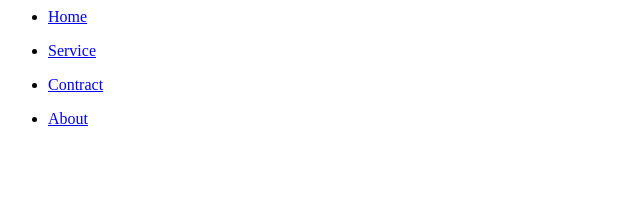
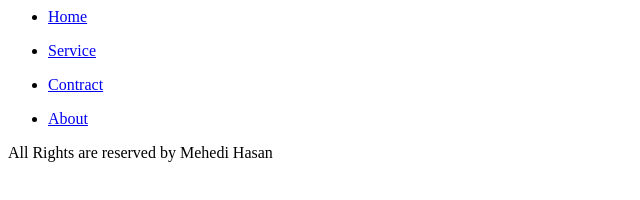
Before and after one commit to Mehedi3450/git-tutorial, a plain HTML site: page index.html in a window 1280 px wide. Shown: the whole page, without its empty margins (0-640 px from the left). Drawn offline with Linux system fonts and the light colour scheme.

Commit message:
footer added

```diff
--- a/index.html
+++ b/index.html
@@ -17,5 +17,6 @@
         <li><a href="#">About</a></li>
       </ul>
     </nav>
+    <footer>All Rights are reserved by Mehedi Hasan</footer>
   </body>
 </html>
```
